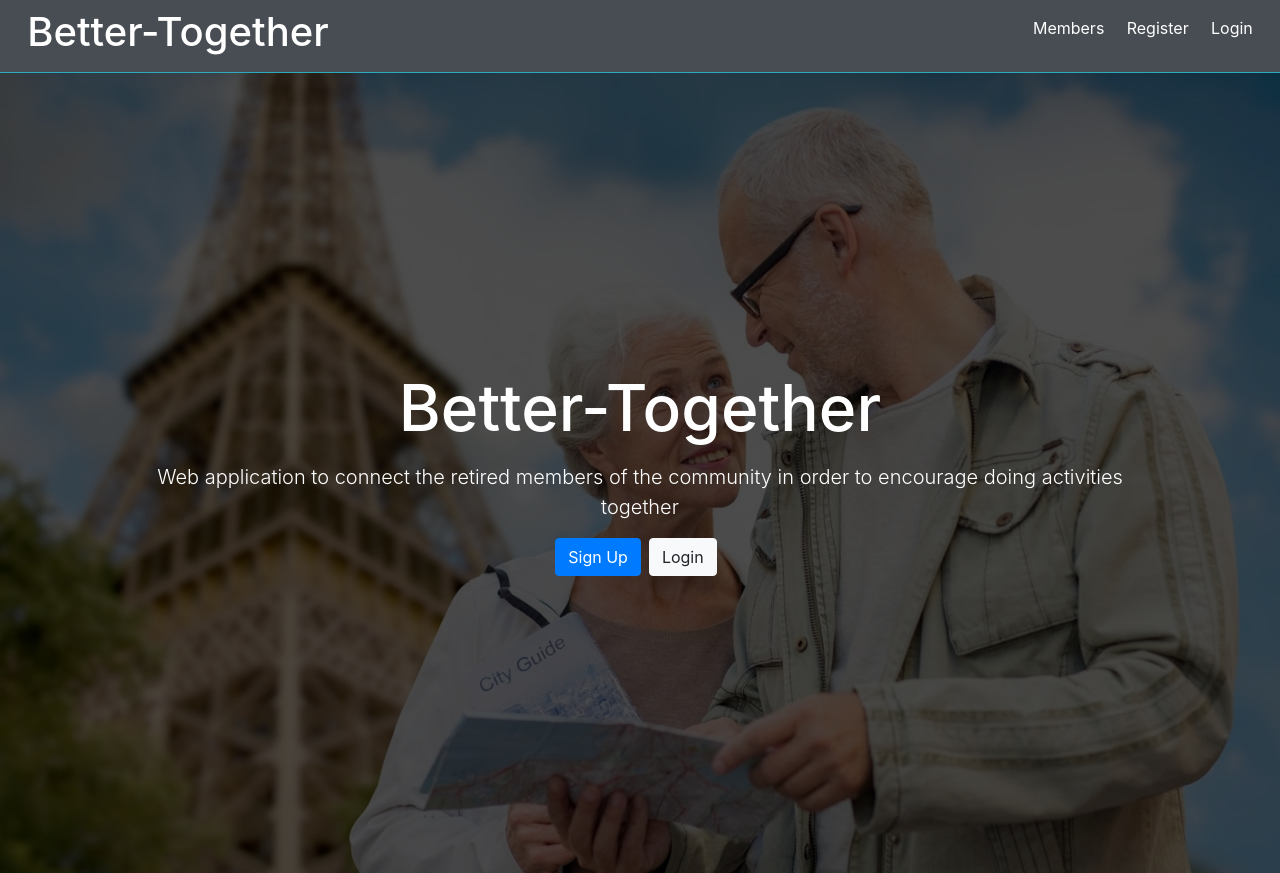
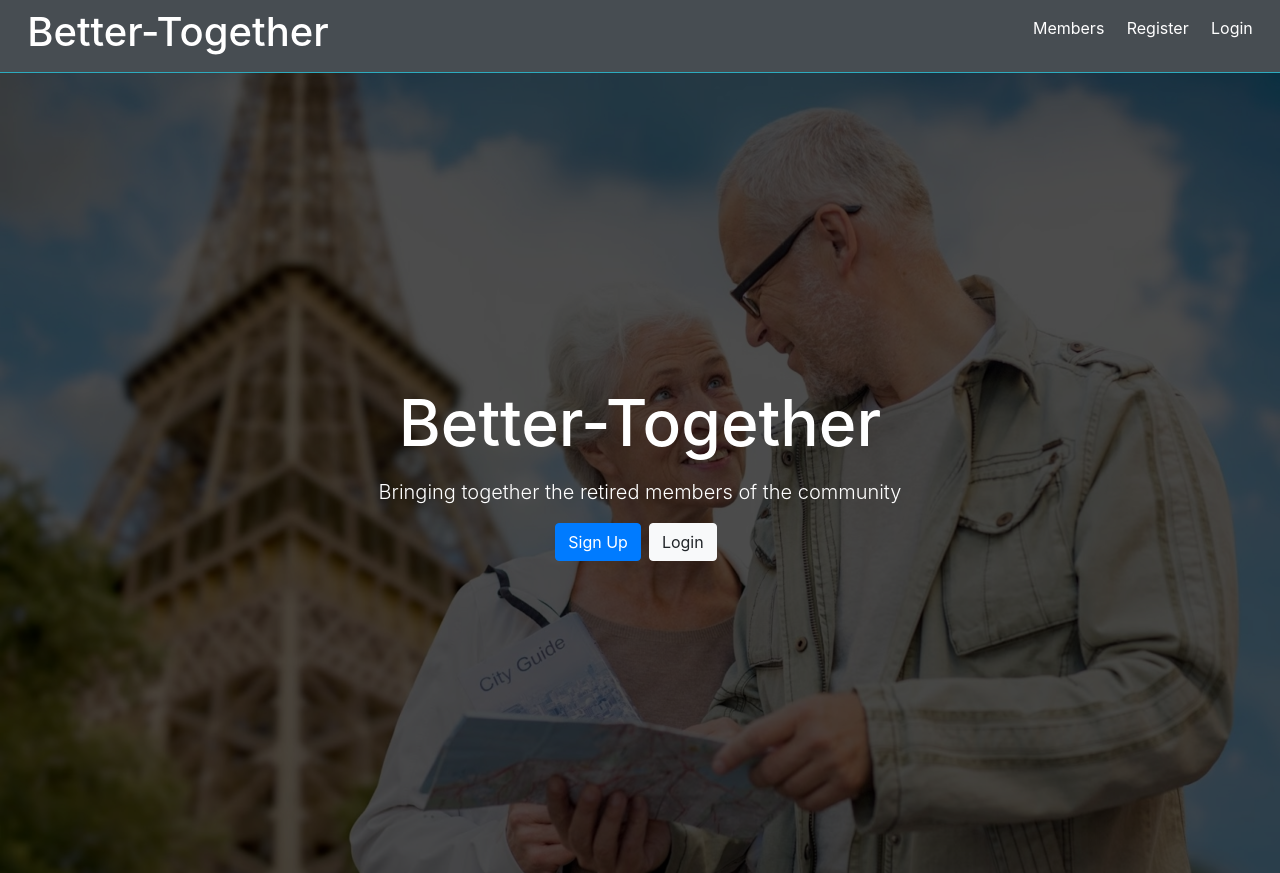
Before and after one commit to JasonSurendran/Better-Together, a React (Create React App) app in the folder react_app/: page / in a window 1280 px wide. Built offline with nearby package versions, Linux system fonts and the light colour scheme; no server answers.

Commit message:
Change Display Words

```diff
--- a/react_app/src/components/auth/Register.js
+++ b/react_app/src/components/auth/Register.js
@@ -48,10 +48,6 @@ const Register = ({setAlert, register, isAuthenticated}) => {
         </div>
         <div className="form-group">
           <input type="email" placeholder="Email Address" name="email" value = {email} onChange={e=> onChange(e)} required/>
-          <small className="form-text">
-              This site uses Gravatar so if you want a profile image, use a
-            Gravatar email
-            </small>
         </div>
         <div className="form-group">
           <input
--- a/react_app/src/components/layout/Landing.js
+++ b/react_app/src/components/layout/Landing.js
@@ -16,7 +16,7 @@ const Landing = ({ isAuthenticated }) => {
         <div className="landing-inner">
           <h1 className="x-large">Better-Together</h1>
           <p className="lead">
-            Web application to connect the retired members of the community in order to encourage doing activities together
+            Bringing together the retired members of the community
           </p>
           <div className="buttons">
             <Link to='/register' className = 'btn btn-primary'>
```
